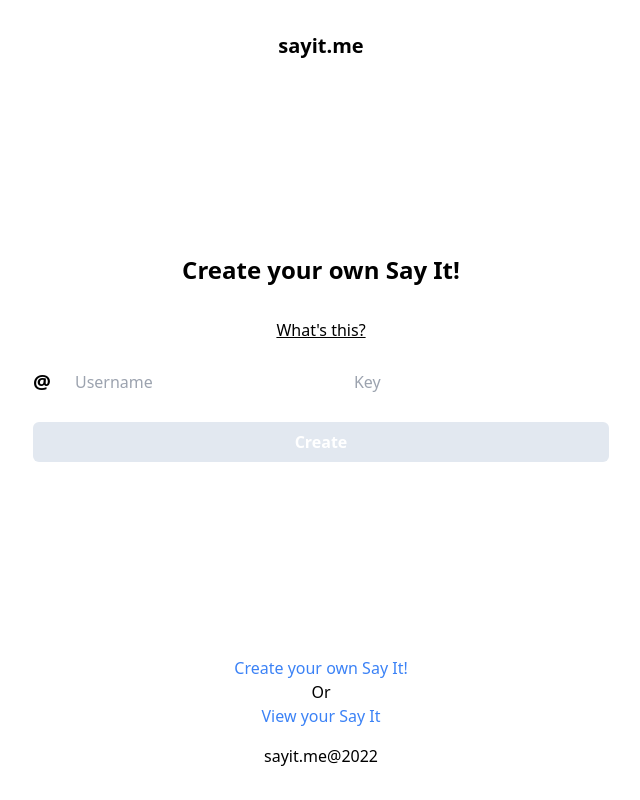
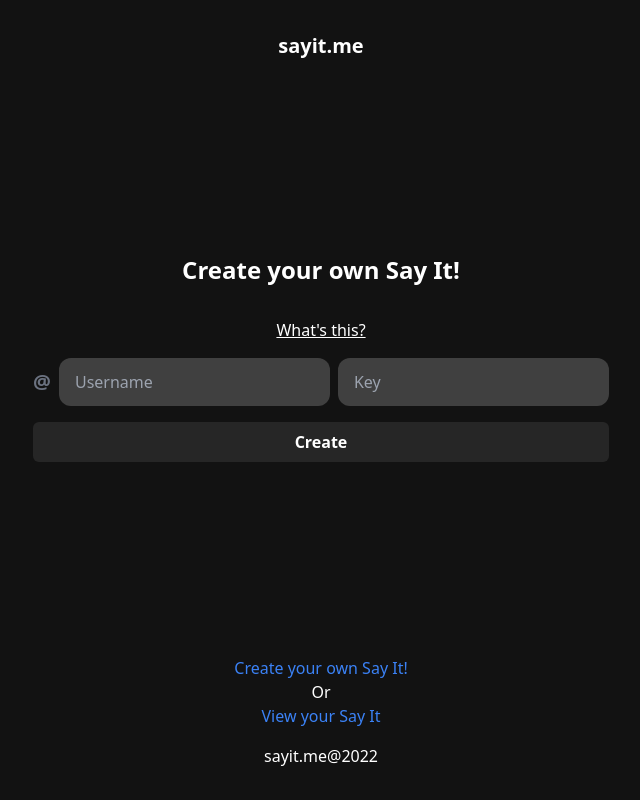
Before and after one commit to sallliisa/sayit.me, a Next.js app: page /create in a window 1280 px wide. Shown: the whole page, without its empty margins (319-959 px from the left). Built offline with nearby package versions, Linux system fonts and the light colour scheme.

Commit message:
force dark mode

```diff
--- a/components/Button.tsx
+++ b/components/Button.tsx
@@ -8,7 +8,7 @@ const Button = (props: ButtonProps) => {
     const {children, action, disabled=false} = props
     console.log(disabled)
     return (
-        <button disabled={disabled} onClick={disabled ? () => {} : (action)} className={`text-white font-bold py-2 px-4 rounded-md min-w-full ${disabled ? `bg-slate-200 hover:bg-slate-200 cursor-not-allowed` : `bg-blue-500 hover:bg-blue-700`}`}>
+        <button disabled={disabled} onClick={disabled ? () => {} : (action)} className={`text-white font-bold py-2 px-4 rounded-md min-w-full bg- ${disabled ? `bg-neutral-800 hover:bg-neutral-800 cursor-not-allowed` : `bg-blue-500 hover:bg-blue-700`}`}>
             <div className="flex flex-row gap-2 items-center justify-center">
                 {children}
             </div>
--- a/components/Master.tsx
+++ b/components/Master.tsx
@@ -1,7 +1,7 @@
 const Master = ({children}: any) => {
     return (
         <>
-            <div className="flex gap-8 min-h-screen flex-col items-center justify-between py-8 px-8">{children}</div>
+            <div className="flex gap-8 min-h-screen flex-col items-center justify-between py-8 px-8 bg-[#121212] text-white">{children}</div>
         </>
     )
 }
--- a/pages/[id].tsx
+++ b/pages/[id].tsx
@@ -30,7 +30,7 @@ const SendMessage = (props: SendMessageProps) => {
         <p className='text-xl text-gray-500'>to @{props.name}</p>
       </div>
       <div className='flex flex-col gap-4 items-center justify-center w-full max-w-xl'>
-        <textarea value={message} onChange={(e) => {setMessage(e.target.value)}} className='min-w-full h-48 rounded-xl p-4' placeholder='Type your message here'></textarea>
+        <textarea value={message} onChange={(e) => {setMessage(e.target.value)}} className='resize-none bg-neutral-700 min-w-full h-48 rounded-xl p-4' placeholder='Type your message here'></textarea>
         <Button disabled={message == ""} action={() => {
           say(props.id, message).then((status) => {
             if (status === 200) setSent(true)
--- a/pages/create.tsx
+++ b/pages/create.tsx
@@ -32,14 +32,14 @@ const Create = () => {
                 <>
                     <button onClick={() => setHelpState(!helpState)}><p className='underline'>What's this?</p></button>
                     <div className="flex flex-row gap-2 items-center justify-center w-full max-w-xl">
-                        <h1 className="text-xl font-bold">@</h1>
-                        <input value={name} onChange={(e) => {setName(e.target.value)}} className='w-full h-12 rounded-xl p-4' placeholder='Username'></input>
-                        <input value={key} onChange={(e) => {setKey(e.target.value)}} className='w-full h-12 rounded-xl p-4' placeholder='Key'></input>
+                        <h1 className="text-xl font-bold text-gray-500">@</h1>
+                        <input value={name} onChange={(e) => {setName(e.target.value)}} className='bg-neutral-700 focus:border-gray-500 focus:border focus:outline-0 w-full h-12 rounded-xl p-4' placeholder='Username'></input>
+                        <input value={key} onChange={(e) => {setKey(e.target.value)}} className='bg-neutral-700 focus:border-gray-500 focus:border focus:outline-0 w-full h-12 rounded-xl p-4' placeholder='Key'></input>
                     </div>
 
                     {code != "" ? (
                         <>
-                        <div className="flex flex-col gap-5 items-center justify-center p-4 rounded-lg border-4 border-blue-500">
+                        <div className="flex flex-col gap-5 items-center justify-center p-4 rounded-lg border-2 border-blue-500">
                             <p className="text-center">Share this code with your friends to let them say something to you!</p>
                             <div className="flex flex-col items-center justify-center">
                                 <p className='text-gray-500'>Your code is: </p>
--- a/pages/view.tsx
+++ b/pages/view.tsx
@@ -25,8 +25,8 @@ const ViewMessage = () => {
                         <h2 className='text-2xl font-bold'>View your Say It!</h2>
                     </div>
                     <div className='flex flex-col gap-4 items-center justify-center w-full max-w-xl'>
-                        <input onChange={(e) => {setId(e.target.value)}} className='w-full h-12 rounded-xl p-4' placeholder='Your Say It ID'/>
-                        <input onChange={(e) => {setKey(e.target.value)}} className='w-full h-12 rounded-xl p-4' placeholder='Key'/>
+                        <input onChange={(e) => {setId(e.target.value)}} className='bg-neutral-700 focus:border-gray-500 focus:border focus:outline-0 w-full h-12 rounded-xl p-4' placeholder='Your Say It ID'/>
+                        <input onChange={(e) => {setKey(e.target.value)}} className='bg-neutral-700 focus:border-gray-500 focus:border focus:outline-0 w-full h-12 rounded-xl p-4' placeholder='Key'/>
                         <Button disabled={id == "" || key == ""} action={() => {
                             getMessages(id as string, key as string).then(([status, data]) => {
                                 if (status != 200) {
```
